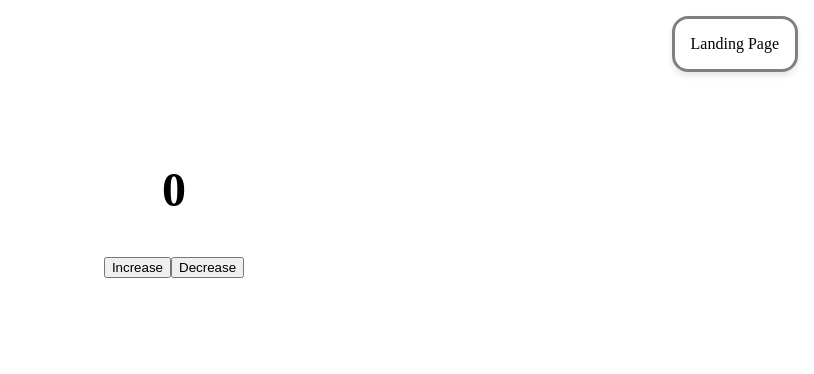
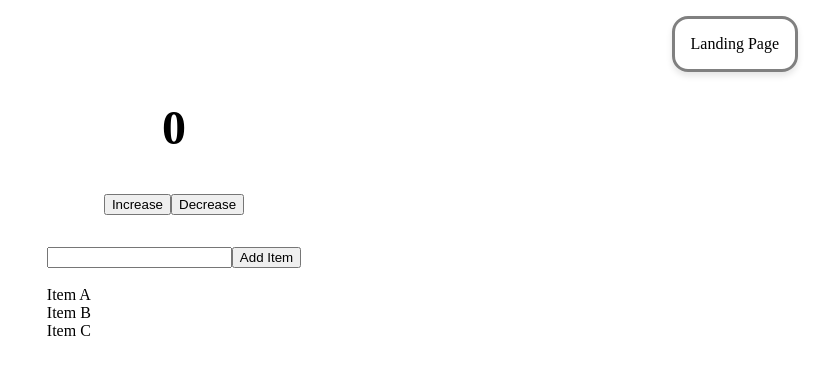
Before and after one commit to hanifidemir5/React-303, a React (Create React App) app: page /UnitTesting in a window 1280 px wide. Shown: the top 374 px of the page, without its empty margins (466-1280 px from the left). Built offline with nearby package versions, Linux system fonts and the light colour scheme.

Commit message:
React Testing Library - 3

```diff
--- /dev/null
+++ b/src/components/TestToDoComponents/index.js
@@ -0,0 +1,35 @@
+import React, { useState } from "react";
+
+const defaultItems = [
+  {
+    name: "Item A",
+  },
+  {
+    name: "Item B",
+  },
+  {
+    name: "Item C",
+  },
+];
+
+const TestTodo = (props) => {
+  const [text, setText] = useState("");
+  const [items, setItems] = useState(defaultItems);
+  const addItem = () => {
+    setItems((prev) => [...prev, { name: text }]);
+    setText("");
+  };
+  return (
+    <div>
+      <input value={text} onChange={(e) => setText(e.target.value)} />
+      <button onClick={addItem}>Add Item</button>
+      <br />
+      <br />
+      {items.map((item, key) => (
+        <div key={key}>{item.name}</div>
+      ))}
+    </div>
+  );
+};
+
+export default TestTodo;
--- a/src/pages/UnitTesting/index.css
+++ b/src/pages/UnitTesting/index.css
@@ -4,4 +4,6 @@
   display: flex;
   justify-content: center;
   align-items: center;
+  flex-direction: column;
+  gap: 2rem;
 }
--- a/src/pages/UnitTesting/index.js
+++ b/src/pages/UnitTesting/index.js
@@ -2,12 +2,14 @@ import React from "react";
 import LandingPageButton from "../../components/LandingPageButton";
 import TestCounter from "../../components/UnitTestingComponents/TestCounter";
 import "./index.css";
+import TestTodo from "../../components/TestToDoComponents";
 
 const UnitTesting = (props) => {
   return (
     <div className="test-main">
       <LandingPageButton />
       <TestCounter />
+      <TestTodo />
     </div>
   );
 };
```
